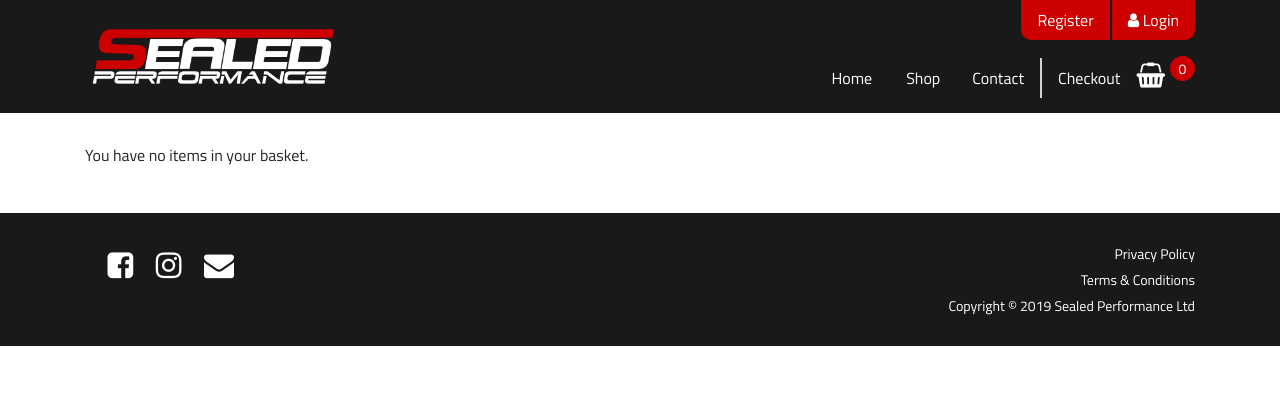
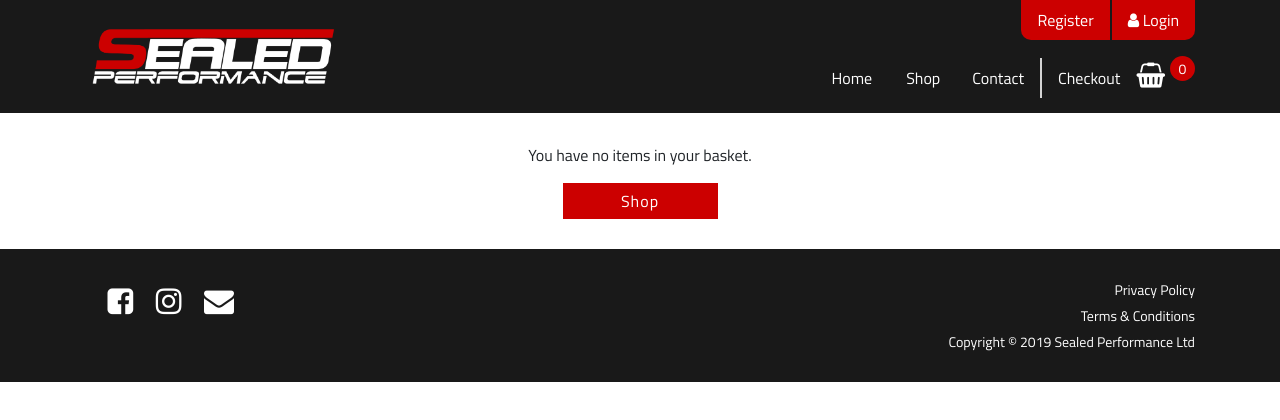
Before and after one commit to create-and-code/sealedperformance, a React (Create React App) app: page /basket in a window 1280 px wide. Shown: the top 420 px of the page. Built offline with nearby package versions, Linux system fonts and the light colour scheme.

Commit message:
Basket page with button to shop

```diff
--- a/src/App.js
+++ b/src/App.js
@@ -12,7 +12,6 @@ import Header from "./components/header";
 import Footer from "./components/footer";
 import ProductPage from "./pages/productPage";
 import BasketPage from "./pages/basketPage";
-import CheckoutPage from "./pages/checkoutPage";
 import OrdersPage from "./pages/ordersPage";
 import "./App.scss";
 
@@ -29,7 +28,6 @@ class App extends Component {
             <Route path="/shop/product/:id" component={ProductPage} />
             <Route exact path="/contact" component={ContactPage} />
             <Route exact path="/basket" component={BasketPage} />
-            <Route exact path="/checkout" component={CheckoutPage} />
             <Route path="/orders/:id" component={OrdersPage} />
             <Route exact path="/register" component={RegisterForm} />
             <Route exact path="/login" component={LoginForm} />
--- a/src/components/basket/basket.jsx
+++ b/src/components/basket/basket.jsx
@@ -1,5 +1,6 @@
 import React, { Component } from "react";
 import { connect } from "react-redux";
+import { Link } from "react-router-dom";
 import PaypalExpressBtn from "react-paypal-express-checkout";
 
 const CLIENT = {
@@ -22,7 +23,14 @@ class Basket extends Component {
     const { items, total } = this.props.basket;
     return (
       <React.Fragment>
-        {items.length === 0 && <p>You have no items in your basket.</p>}
+        {items.length === 0 && (
+          <div className="basket__noitems">
+            <p>You have no items in your basket.</p>
+            <Link to="/shop" className="btn">
+              Shop
+            </Link>
+          </div>
+        )}
 
         {items.length > 0 && (
           <div className="basketpage">
@@ -116,7 +124,11 @@ class Basket extends Component {
                 </table>
               </div>
 
-              <PaypalExpressBtn client={CLIENT} currency={"GBP"} total={0} />
+              <PaypalExpressBtn
+                client={CLIENT}
+                currency={"GBP"}
+                total={total + this.state.delivery}
+              />
             </div>
           </div>
         )}
--- a/src/components/basket/reducer.jsx
+++ b/src/components/basket/reducer.jsx
@@ -33,7 +33,6 @@ const removeFromBasket = (basket, item) => {
         ];
 
   const total = basket.total - item.price;
-
   return { items, total };
 };
 
@@ -43,8 +42,6 @@ const removeAllFromBasket = (basket, item) => {
     (result, item) => result + item.price * item.quantity,
     0
   );
-  console.log(items, total);
-
   return { items, total };
 };
 
--- a/src/components/checkout/checkout.jsx
+++ /dev/null
@@ -1,48 +0,0 @@
-import React from "react";
-import { connect } from "react-redux";
-import Basket from "../basket/basket";
-import CheckoutForm from "./form";
-import http from "../../services/httpService";
-
-function submitOrder(values, basket) {
-  const { email, name } = values.order;
-
-  return http
-    .post("https://student-example-api.herokuapp.com/v1/orders.json", {
-      order: {
-        name,
-        email,
-        order_items_attributes: basket.map(item => ({
-          product_id: item._id,
-          qty: item.quantity
-        }))
-      }
-    })
-    .then(json => {
-      const { data } = json;
-
-      if (data.errors) {
-        alert("something went wrong!");
-        return;
-      }
-      console.log(json);
-      document.location.href = `/orders/${data.id}`;
-    });
-}
-
-const Checkout = props => {
-  const { basket } = props;
-  return (
-    <React.Fragment>
-      <h1>Checkout</h1>
-      <Basket />
-      <CheckoutForm onSubmit={values => submitOrder(values, basket)} />
-    </React.Fragment>
-  );
-};
-
-function mapStateToProps(state) {
-  return { basket: state.basket };
-}
-
-export default connect(mapStateToProps)(Checkout);
--- a/src/components/checkout/form.jsx
+++ /dev/null
@@ -1,29 +0,0 @@
-import React from "react";
-import { Field, reduxForm } from "redux-form";
-
-let CheckoutForm = ({ handleSubmit }) => {
-  return (
-    <form onSubmit={handleSubmit}>
-      <div>
-        <label htmlFor="order[name]">Name:</label>
-        <br />
-        <Field name="order[name]" component="input" type="text" />
-      </div>
-      <div>
-        <label htmlFor="order[email]">Email:</label>
-        <br />
-        <Field name="order[email]" component="input" type="email" />
-      </div>
-
-      <div>
-        <button type="submit">Submit order</button>
-      </div>
-    </form>
-  );
-};
-
-CheckoutForm = reduxForm({
-  form: "checkout"
-})(CheckoutForm);
-
-export default CheckoutForm;
--- a/src/components/common/navBar.jsx
+++ b/src/components/common/navBar.jsx
@@ -53,7 +53,7 @@ const NavBar = ({ user, basket }) => {
             </NavLink>
           </li>
           <li className="nav__item checkout">
-            <NavLink className="nav-link" to="/checkout">
+            <NavLink className="nav-link" to="/basket">
               Checkout
             </NavLink>
           </li>
--- a/src/pages/checkoutPage.jsx
+++ /dev/null
@@ -1,8 +0,0 @@
-import React from "react";
-import Checkout from "../components/checkout/checkout";
-
-const CheckoutPage = props => {
-  return <Checkout />;
-};
-
-export default CheckoutPage;
--- a/src/styles/basket.scss
+++ b/src/styles/basket.scss
@@ -58,6 +58,20 @@
     border: 0;
     font-size: 30px;
   }
+
+  &__noitems {
+    display: flex;
+    justify-content: center;
+    flex-direction: column;
+    text-align: center;
+    align-items: center;
+
+    .btn {
+      background: $red;
+      width: 155px;
+      font-size: 16px;
+    }
+  }
 }
 
 .summary {
--- a/src/styles/button.scss
+++ b/src/styles/button.scss
@@ -1,11 +1,13 @@
 button,
-.btn {
+.btn,
+a.btn {
   color: white;
   padding: 5px 10px;
   background: $grey;
   font-size: 14px;
   letter-spacing: 1px;
   transition: 0.5s ease;
+  border-radius: 0;
 
   &__basket {
     width: 155px;
```
